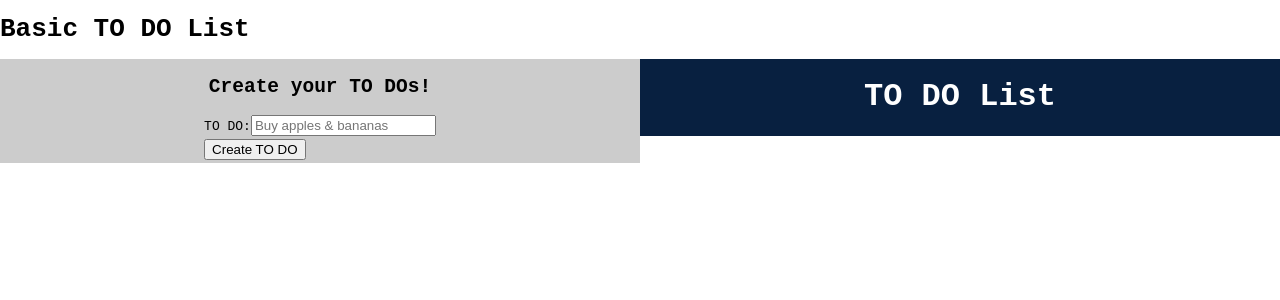
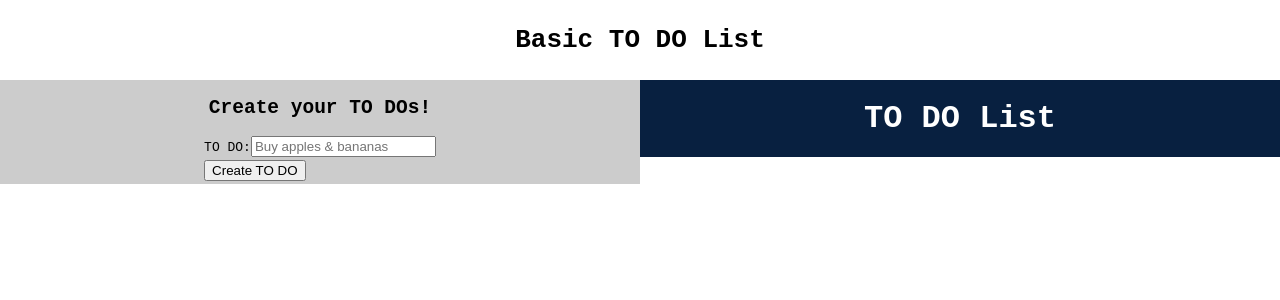
Before and after one commit to lopez-tomas/basic-todo-list, a React (Create React App) app: page / in a window 1280 px wide. Shown: the top 300 px of the page. Built offline with nearby package versions, Linux system fonts and the light colour scheme.

Commit message:
[FEAT/styles]: Header component styles added.

```diff
--- a/src/components/Header.jsx
+++ b/src/components/Header.jsx
@@ -1,4 +1,5 @@
-import React from 'react'
+import React from 'react';
+import '../styles/Header.sass'
 
 const Header = () => {
   return (
@@ -8,4 +9,4 @@ const Header = () => {
   )
 }
 
-export default Header
+export default Header;
--- /dev/null
+++ b/src/styles/Header.sass
@@ -0,0 +1,7 @@
+.Header
+  display: flex
+  justify-content: center
+  align-items: center
+  height: 10vh
+  h1
+    margin: 0
```
